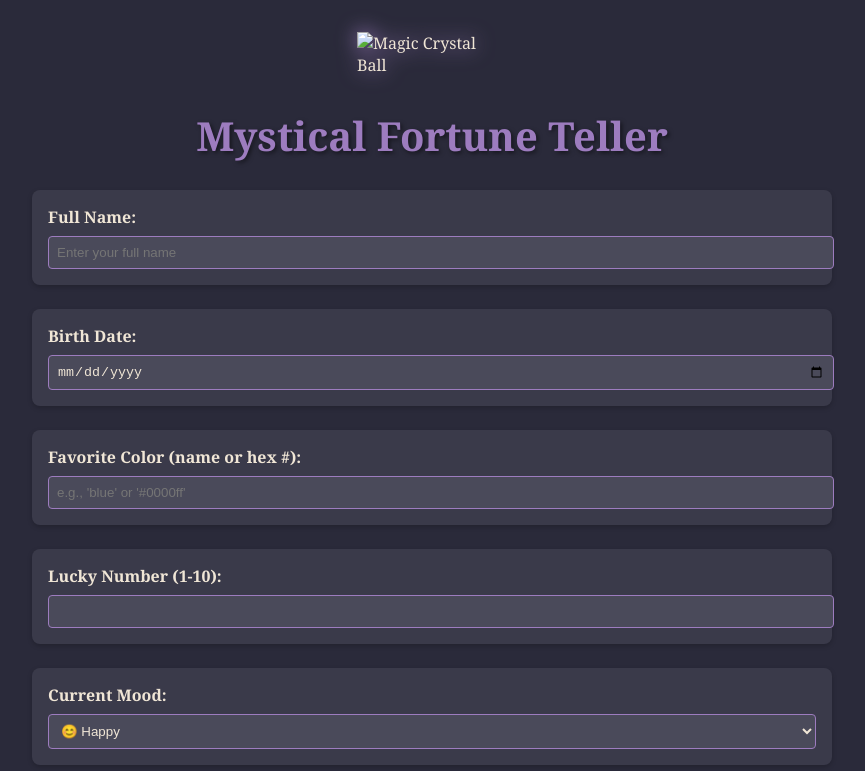
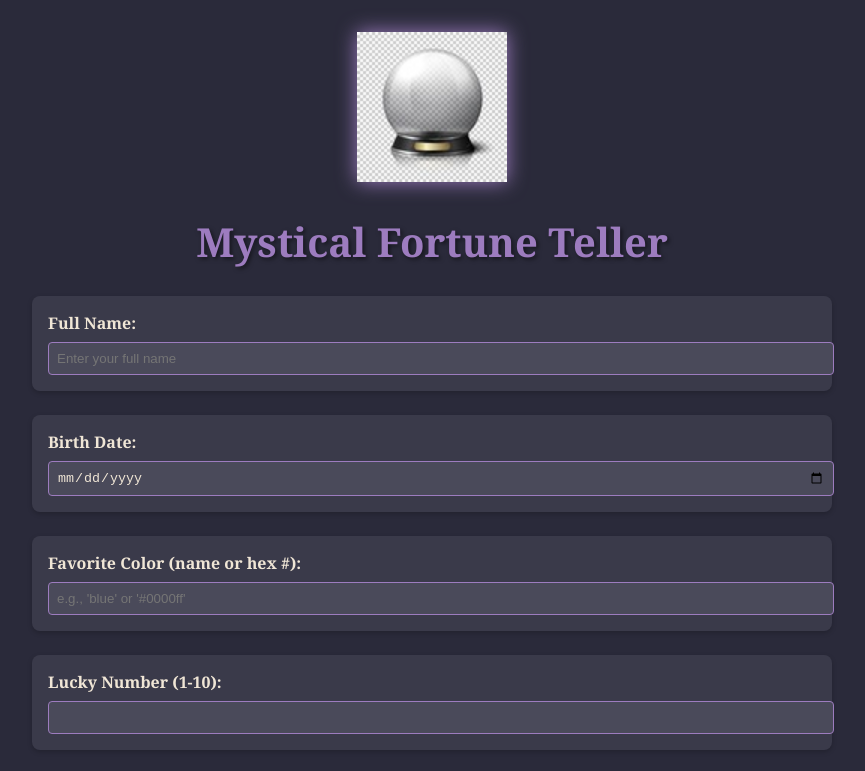
Before and after one commit to WillSlowhike/Fortune-Teller, a plain HTML site: page index.html in a window 1280 px wide. Shown: the top 771 px of the page, without its empty margins (208-1073 px from the left). Drawn offline with Linux system fonts and the light colour scheme.

Commit message:
Update index.html

```diff
--- a/index.html
+++ b/index.html
@@ -8,7 +8,7 @@
     <link rel="stylesheet" href="style.css" />
   </head>
   <body>
-    <img src="/Users/slowhike/Downloads/Crystal Fortune Teller Ball (1).jpg" alt="Magic Crystal Ball" class="banner-img">
+    <img src="https://github.com/WillSlowhike/Fortune-Teller/blob/c2c5d51c1ead472e1f755f8a98a1fd8cf75c445a/Crystal%20Fortune%20Teller%20Ball%20(1).jpg" alt="Magic Crystal Ball" class="banner-img">
     <h1>Mystical Fortune Teller</h1>
     <form name="fortuneTeller" id="fortuneTeller" action="fortune.html" method="GET">
       <div class="form-group">
```
